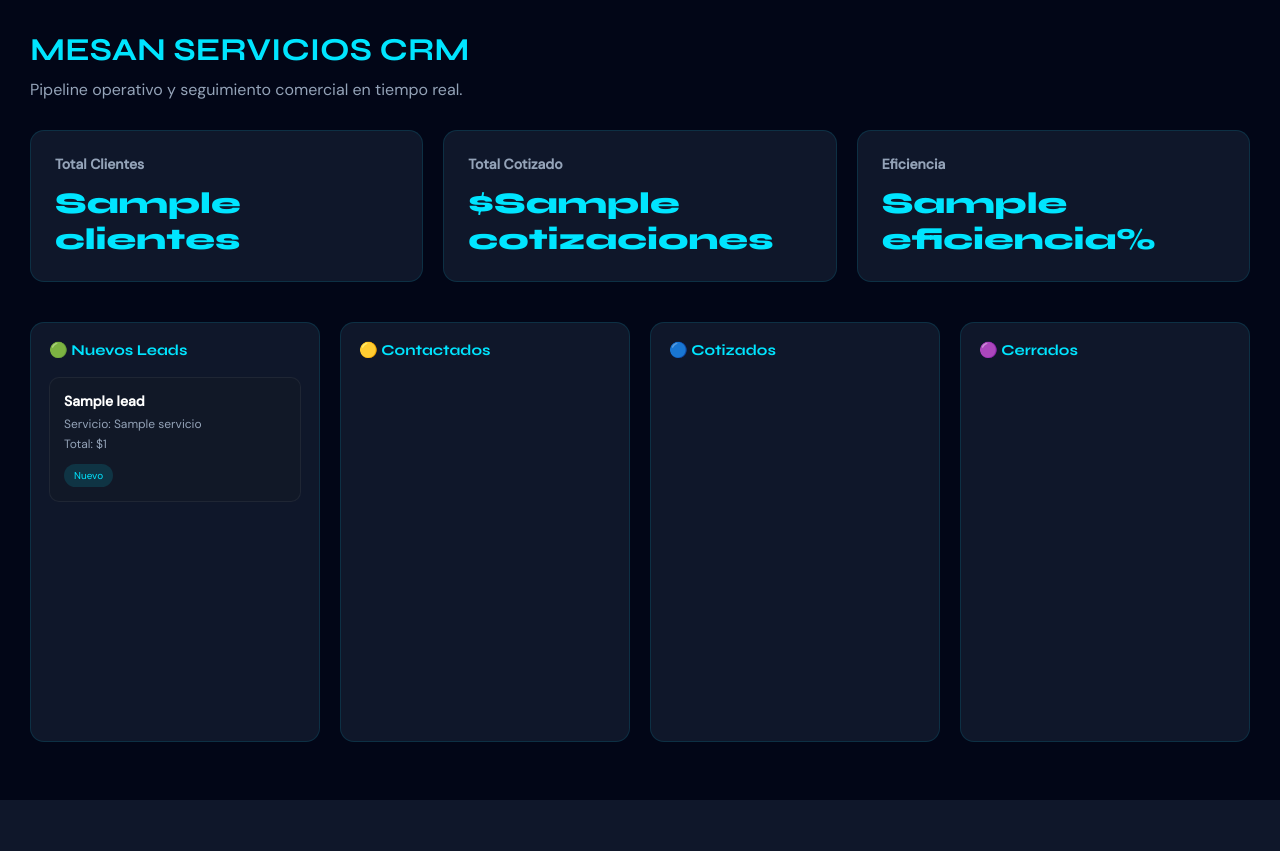
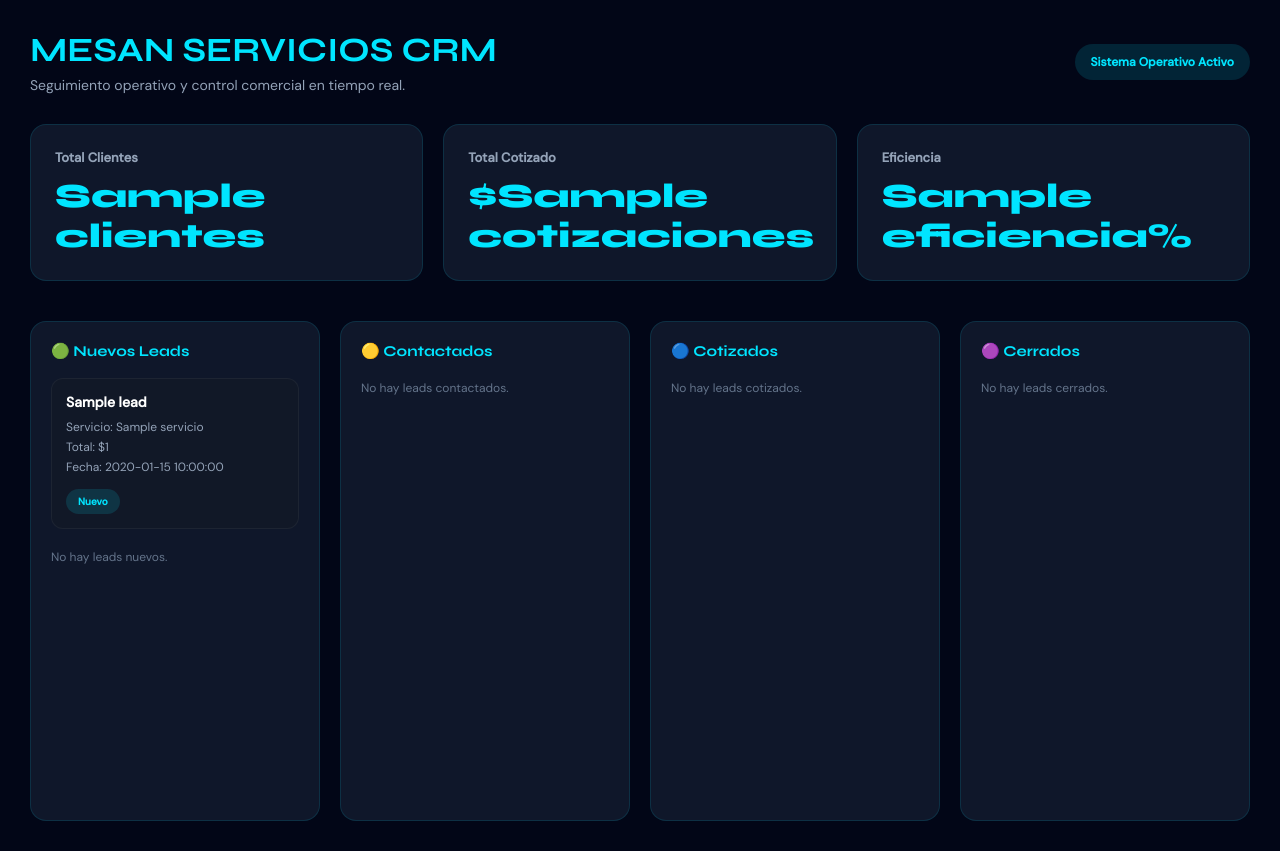
Before and after one commit to manuelsanchezresendiz8-eng/mesan-servicios, a Python web app: template templates/admin.html in a window 1280 px wide. Before the commit the page ends 800 px from the top, so only its background shows below. Run offline with Jinja, Linux system fonts and the light colour scheme; the template is opened without the code that fills it: most values are stand-ins (such as "Sample title", 1, 10 or a date in 2020).

Commit message:
Update admin.html

```diff
--- a/templates/admin.html
+++ b/templates/admin.html
@@ -1,6 +1,8 @@
 <!DOCTYPE html>
 <html lang="es">
+
 <head>
+
 <meta charset="UTF-8">
 <meta name="viewport" content="width=device-width, initial-scale=1.0">
 
@@ -23,17 +25,39 @@ body{
     padding:30px;
 }
 
+/* HEADER */
+
+.top{
+    display:flex;
+    justify-content:space-between;
+    align-items:center;
+    margin-bottom:30px;
+    flex-wrap:wrap;
+    gap:20px;
+}
+
 h1{
     font-family:'Syne',sans-serif;
-    font-size:32px;
+    font-size:34px;
     color:#00e5ff;
-    margin-bottom:10px;
 }
 
 .sub{
     color:#94a3b8;
-    margin-bottom:30px;
+    margin-top:6px;
+    font-size:14px;
 }
+
+.badge-top{
+    background:#00e5ff22;
+    color:#00e5ff;
+    padding:10px 16px;
+    border-radius:30px;
+    font-size:12px;
+    font-weight:700;
+}
+
+/* KPIS */
 
 .kpis{
     display:grid;
@@ -45,22 +69,24 @@ h1{
 .card{
     background:#0f172a;
     border:1px solid rgba(0,229,255,.12);
-    border-radius:14px;
+    border-radius:16px;
     padding:24px;
 }
 
 .card h2{
-    font-size:14px;
     color:#94a3b8;
-    margin-bottom:12px;
+    font-size:13px;
+    margin-bottom:10px;
 }
 
 .card p{
-    font-size:30px;
     font-family:'Syne',sans-serif;
+    font-size:34px;
     color:#00e5ff;
     font-weight:800;
 }
+
+/* PIPELINE */
 
 .pipeline{
     display:grid;
@@ -70,10 +96,10 @@ h1{
 
 .col{
     background:#0f172a;
-    border-radius:14px;
-    padding:18px;
+    border-radius:16px;
+    padding:20px;
     border:1px solid rgba(0,229,255,.12);
-    min-height:420px;
+    min-height:500px;
 }
 
 .col h3{
@@ -83,64 +109,113 @@ h1{
     font-size:15px;
 }
 
+/* LEADS */
+
 .lead{
     background:#111827;
-    border-radius:10px;
+    border-radius:12px;
     padding:14px;
-    margin-bottom:12px;
-    border:1px solid rgba(255,255,255,.06);
+    margin-bottom:14px;
+    border:1px solid rgba(255,255,255,.05);
 }
 
 .lead strong{
     display:block;
-    margin-bottom:6px;
+    margin-bottom:8px;
     font-size:14px;
 }
 
 .lead p{
+    color:#94a3b8;
     font-size:12px;
-    color:#94a3b8;
     margin-bottom:4px;
 }
 
 .badge{
     display:inline-block;
-    margin-top:8px;
-    padding:5px 10px;
+    margin-top:10px;
+    padding:6px 12px;
     border-radius:30px;
     background:#00e5ff22;
     color:#00e5ff;
     font-size:10px;
+    font-weight:700;
+}
+
+/* EMPTY */
+
+.empty{
+    color:#64748b;
+    font-size:12px;
+    margin-top:20px;
+}
+
+/* RESPONSIVE */
+
+@media(max-width:768px){
+
+    body{
+        padding:20px;
+    }
+
+    h1{
+        font-size:28px;
+    }
+
 }
 
 </style>
+
 </head>
 
 <body>
 
+<!-- HEADER -->
+
+<div class="top">
+
+    <div>
+
         <h1>MESAN SERVICIOS CRM</h1>
 
         <p class="sub">
-Pipeline operativo y seguimiento comercial en tiempo real.
+            Seguimiento operativo y control comercial en tiempo real.
         </p>
 
-<!-- KPIs -->
+    </div>
+
+    <div class="badge-top">
+        Sistema Operativo Activo
+    </div>
+
+</div>
+
+<!-- KPIS -->
 
 <div class="kpis">
 
     <div class="card">
+
         <h2>Total Clientes</h2>
+
         <p>{{ clientes }}</p>
+
     </div>
 
     <div class="card">
+
         <h2>Total Cotizado</h2>
+
         <p>${{ cotizaciones }}</p>
+
     </div>
 
     <div class="card">
+
         <h2>Eficiencia</h2>
+
         <p>{{ eficiencia }}%</p>
+
     </div>
 
 </div>
@@ -155,9 +230,13 @@ Pipeline operativo y seguimiento comercial en tiempo real.
 
         <h3>🟢 Nuevos Leads</h3>
 
+        {% set encontrados = false %}
+
         {% for l in leads %}
 
             {% if l.estado == "nuevo" %}
+
+                {% set encontrados = true %}
 
                 <div class="lead">
 
@@ -166,6 +245,8 @@ Pipeline operativo y seguimiento comercial en tiempo real.
                     <p>Servicio: {{ l.servicio }}</p>
 
                     <p>Total: ${{ l.total_estimado }}</p>
+
+                    <p>Fecha: {{ l.fecha }}</p>
 
                     <span class="badge">
                         Nuevo
@@ -177,6 +258,14 @@ Pipeline operativo y seguimiento comercial en tiempo real.
 
         {% endfor %}
 
+        {% if not encontrados %}
+
+            <p class="empty">
+                No hay leads nuevos.
+            </p>
+
+        {% endif %}
+
     </div>
 
     <!-- CONTACTADOS -->
@@ -185,9 +274,13 @@ Pipeline operativo y seguimiento comercial en tiempo real.
 
         <h3>🟡 Contactados</h3>
 
+        {% set encontrados = false %}
+
         {% for l in leads %}
 
             {% if l.estado == "contactado" %}
+
+                {% set encontrados = true %}
 
                 <div class="lead">
 
@@ -196,6 +289,8 @@ Pipeline operativo y seguimiento comercial en tiempo real.
                     <p>Servicio: {{ l.servicio }}</p>
 
                     <p>Total: ${{ l.total_estimado }}</p>
+
+                    <p>Fecha: {{ l.fecha }}</p>
 
                     <span class="badge">
                         Contactado
@@ -207,6 +302,14 @@ Pipeline operativo y seguimiento comercial en tiempo real.
 
         {% endfor %}
 
+        {% if not encontrados %}
+
+            <p class="empty">
+                No hay leads contactados.
+            </p>
+
+        {% endif %}
+
     </div>
 
     <!-- COTIZADOS -->
@@ -215,9 +318,13 @@ Pipeline operativo y seguimiento comercial en tiempo real.
 
         <h3>🔵 Cotizados</h3>
 
+        {% set encontrados = false %}
+
         {% for l in leads %}
 
             {% if l.estado == "cotizado" %}
+
+                {% set encontrados = true %}
 
                 <div class="lead">
 
@@ -226,6 +333,8 @@ Pipeline operativo y seguimiento comercial en tiempo real.
                     <p>Servicio: {{ l.servicio }}</p>
 
                     <p>Total: ${{ l.total_estimado }}</p>
+
+                    <p>Fecha: {{ l.fecha }}</p>
 
                     <span class="badge">
                         Cotizado
@@ -237,6 +346,14 @@ Pipeline operativo y seguimiento comercial en tiempo real.
 
         {% endfor %}
 
+        {% if not encontrados %}
+
+            <p class="empty">
+                No hay leads cotizados.
+            </p>
+
+        {% endif %}
+
     </div>
 
     <!-- CERRADOS -->
@@ -245,9 +362,13 @@ Pipeline operativo y seguimiento comercial en tiempo real.
 
         <h3>🟣 Cerrados</h3>
 
+        {% set encontrados = false %}
+
         {% for l in leads %}
 
             {% if l.estado == "cerrado" %}
+
+                {% set encontrados = true %}
 
                 <div class="lead">
 
@@ -256,6 +377,8 @@ Pipeline operativo y seguimiento comercial en tiempo real.
                     <p>Servicio: {{ l.servicio }}</p>
 
                     <p>Total: ${{ l.total_estimado }}</p>
+
+                    <p>Fecha: {{ l.fecha }}</p>
 
                     <span class="badge">
                         Cerrado
@@ -267,6 +390,14 @@ Pipeline operativo y seguimiento comercial en tiempo real.
 
         {% endfor %}
 
+        {% if not encontrados %}
+
+            <p class="empty">
+                No hay leads cerrados.
+            </p>
+
+        {% endif %}
+
     </div>
 
 </div>
```
Lines whose indentation alone changed are shown as unchanged.
